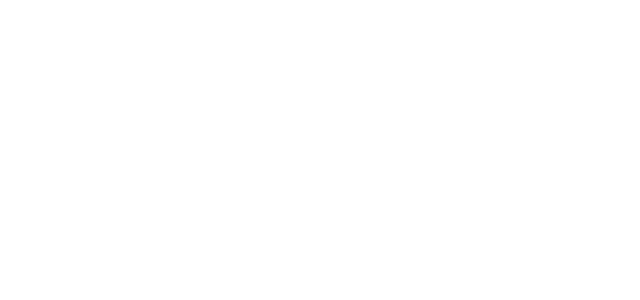
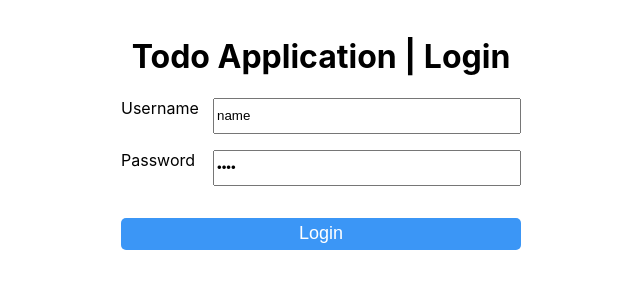
Before and after one commit to 47leonel-wabo/todo-app, a React (Create React App) app in the folder todo-app-frontend/: page / in a window 1280 px wide. Shown: the top 300 px of the page, without its empty margins (319-959 px from the left). Built offline with nearby package versions, Linux system fonts and the light colour scheme.

Commit message:
Adding 404 error page

```diff
--- a/todo-app-frontend/src/components/TodoApp.jsx
+++ b/todo-app-frontend/src/components/TodoApp.jsx
@@ -1,15 +1,20 @@
 import React from 'react'
 import LoginFormComponent from "./login/LoginFormComponent"
 import HomeComponent from "./home/HomeComponent"
-import {BrowserRouter, Route} from 'react-router-dom'
+import {BrowserRouter, Route, Switch} from 'react-router-dom'
+import Error404Component from "./error/404Component";
 
 class TodoApp extends React.Component {
     render = () => {
         return (
             <div className="todoApp">
                 <BrowserRouter>
-                    <Route path="/login" component={LoginFormComponent}/>
-                    <Route path="/home" component={HomeComponent}/>
+                    <Switch>
+                        <Route path="/" exact component={LoginFormComponent}/>
+                        <Route path="/login" component={LoginFormComponent}/>
+                        <Route path="/home" component={HomeComponent}/>
+                        <Route component={Error404Component} />
+                    </Switch>
                 </BrowserRouter>
             </div>
         )
--- /dev/null
+++ b/todo-app-frontend/src/components/error/404Component.jsx
@@ -0,0 +1,8 @@
+function Error404Component() {
+    return (
+        <div>
+            <h1>An Error Occurred!</h1>
+        </div>)
+}
+
+export default Error404Component
--- a/todo-app-frontend/src/components/login/LoginFormComponent.jsx
+++ b/todo-app-frontend/src/components/login/LoginFormComponent.jsx
@@ -26,20 +26,20 @@ class LoginFormComponent extends React.Component {
                         <input type="password" id="password" name="password" value={this.state.password}
                                onChange={this.handleChange} required/>
                     </label>
-                    <button className="loginBtn"> Login</button>
+                    <button className="loginBtn" onClick={this.logUser}> Login</button>
                 </div>
             </div>
         )
     }
 
     handleChange = (event) => {
-        console.log(event.target.value)
         this.setState({[event.target.name]: event.target.value})
     }
-    //
-    // handlePassword = (event) => {
-    //     this.setState({password: event.target.value})
-    // }
+
+    logUser = () => {
+        // No form verification done yet
+        this.props.history.push('/home')
+    }
 }
 
 export default LoginFormComponent
```
Also changed, not shown: 1 other file (tests, documents, lock files or other folders).
